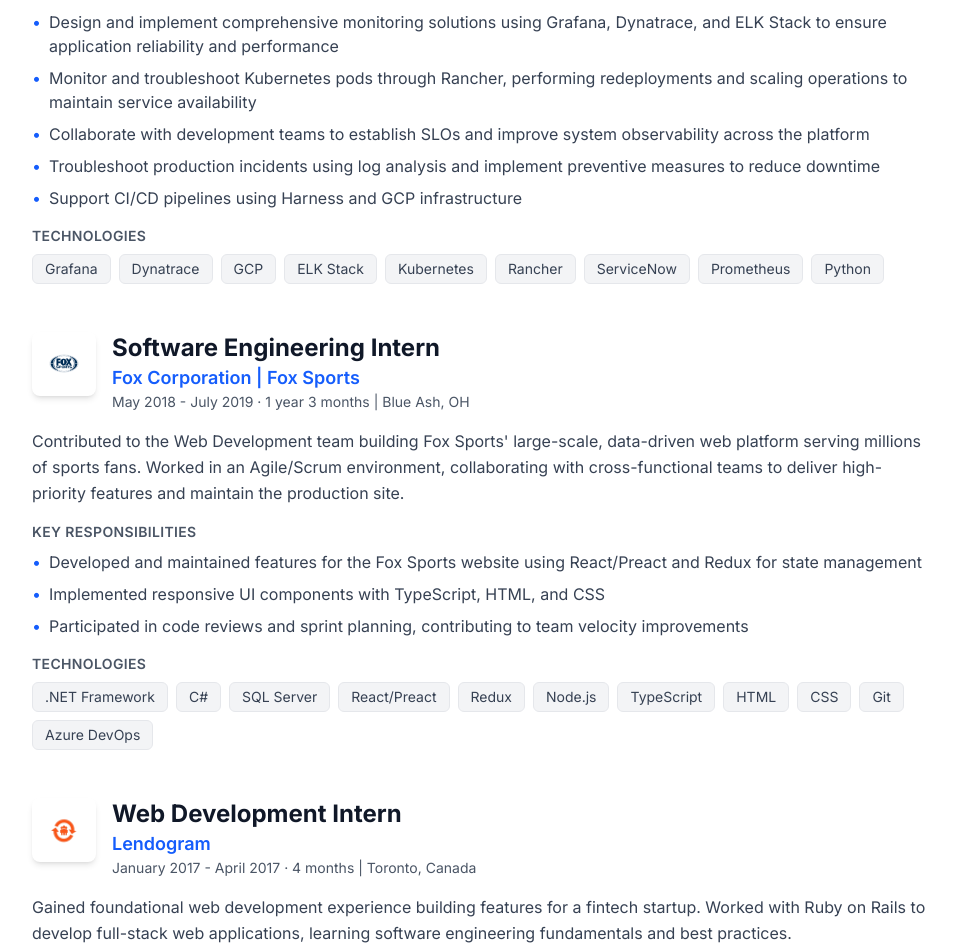
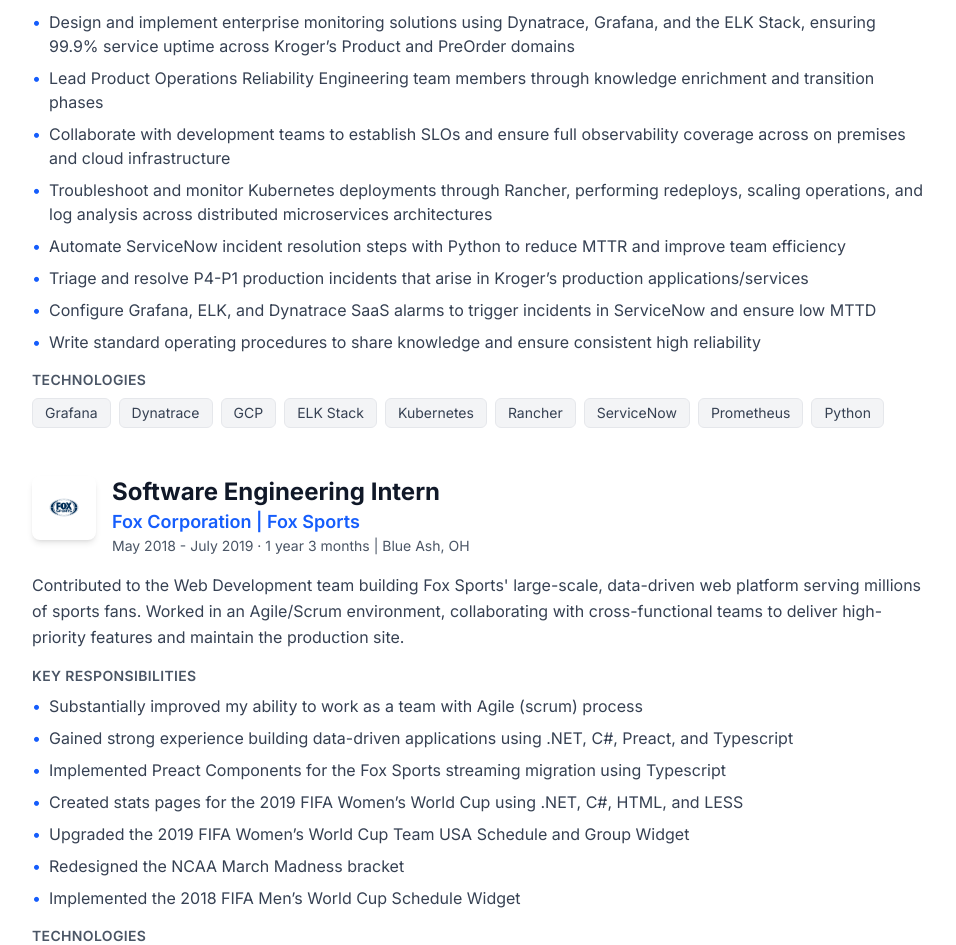
Before and after one commit to WilliamSchweitzer/personal-website, a Next.js app: page / in a window 1280 px wide. Shown: the part 4807-5752 px from the top of the page, without its empty margins (160-1116 px from the left). Built offline with nearby package versions, Linux system fonts and the light colour scheme.

Commit message:
Update Experience

```diff
--- a/src/components/ExperienceSection.tsx
+++ b/src/components/ExperienceSection.tsx
@@ -104,11 +104,14 @@
       description:
         "Serve as an Operations Reliability Engineer supporting multiple teams within Kroger's Product domain, ensuring the reliability and performance of their nationwide web and mobile applications that serve millions of customers daily. Architect and maintain monitoring solutions, troubleshoot production issues, and implement observability best practices across distributed systems.",
       responsibilities: [
-        'Design and implement comprehensive monitoring solutions using Grafana, Dynatrace, and ELK Stack to ensure application reliability and performance',
-        'Monitor and troubleshoot Kubernetes pods through Rancher, performing redeployments and scaling operations to maintain service availability',
-        'Collaborate with development teams to establish SLOs and improve system observability across the platform',
-        'Troubleshoot production incidents using log analysis and implement preventive measures to reduce downtime',
-        'Support CI/CD pipelines using Harness and GCP infrastructure',
+        "Design and implement enterprise monitoring solutions using Dynatrace, Grafana, and the ELK Stack, ensuring 99.9% service uptime across Kroger’s Product and PreOrder domains",
+        'Lead Product Operations Reliability Engineering team members through knowledge enrichment and transition phases',
+        'Collaborate with development teams to establish SLOs and ensure full observability coverage across on premises and cloud infrastructure',
+        'Troubleshoot and monitor Kubernetes deployments through Rancher, performing redeploys, scaling operations, and log analysis across distributed microservices architectures',
+        'Automate ServiceNow incident resolution steps with Python to reduce MTTR and improve team efficiency',
+        'Triage and resolve P4-P1 production incidents that arise in Kroger’s production applications/services',
+        'Configure Grafana, ELK, and Dynatrace SaaS alarms to trigger incidents in ServiceNow and ensure low MTTD',
+        'Write standard operating procedures to share knowledge and ensure consistent high reliability',
       ],
       technologies: [
         'Grafana',
@@ -131,9 +134,13 @@
       description:
         "Contributed to the Web Development team building Fox Sports' large-scale, data-driven web platform serving millions of sports fans. Worked in an Agile/Scrum environment, collaborating with cross-functional teams to deliver high-priority features and maintain the production site.",
       responsibilities: [
-        'Developed and maintained features for the Fox Sports website using React/Preact and Redux for state management',
-        'Implemented responsive UI components with TypeScript, HTML, and CSS',
-        'Participated in code reviews and sprint planning, contributing to team velocity improvements',
+        'Substantially improved my ability to work as a team with Agile (scrum) process',
+        'Gained strong experience building data-driven applications using .NET, C#, Preact, and Typescript',
+        'Implemented Preact Components for the Fox Sports streaming migration using Typescript',
+        'Created stats pages for the 2019 FIFA Women’s World Cup using .NET, C#, HTML, and LESS',
+        'Upgraded the 2019 FIFA Women’s World Cup Team USA Schedule and Group Widget',
+        'Redesigned the NCAA March Madness bracket',
+        'Implemented the 2018 FIFA Men’s World Cup Schedule Widget',
       ],
       technologies: [
         '.NET Framework',
```
